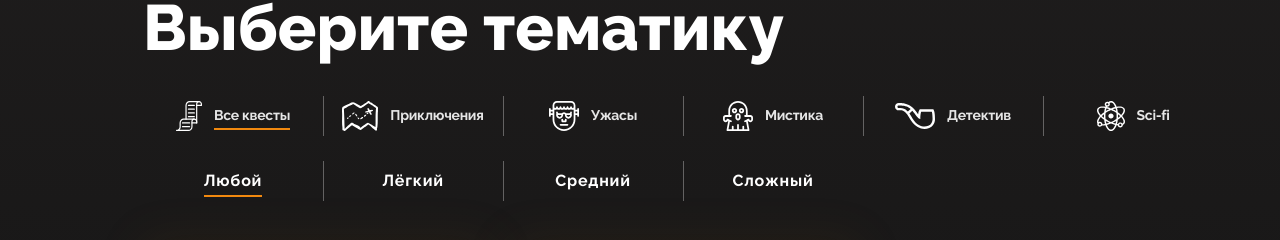
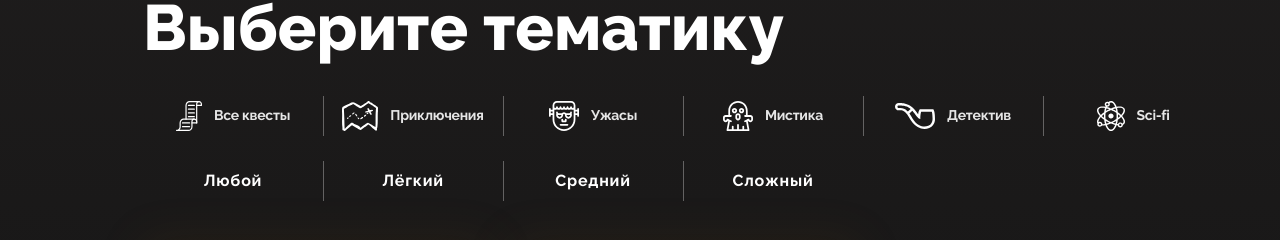
Before and after one commit to ForestDeerr/Escape-Room-vite, a React (Vite) app: page / in a window 1280 px wide. Shown: the part 156-396 px from the top of the page. Built offline with nearby package versions, Linux system fonts and the light colour scheme.

Commit message:
создает компоненты фильтры

```diff
--- a/src/components/card.tsx
+++ b/src/components/card.tsx
@@ -19,7 +19,7 @@ function Card({questCard}: CardProps): JSX.Element {
             </picture>
           </div>
           <div className="quest-card__content">
-            <div className="quest-card__info-wrapper"><a className="quest-card__link" href="quest.html">Склеп</a>
+            <div className="quest-card__info-wrapper"><object><a className="quest-card__link" href="quest.html">Склеп</a></ object>
             </div>
             <ul className="tags quest-card__tags">
               <li className="tags__item">
--- /dev/null
+++ b/src/components/filter-difficul.tsx
@@ -0,0 +1,33 @@
+function FilterDifficul(): JSX.Element {
+
+
+  return (
+    <fieldset className="filter__section">
+      <legend className="visually-hidden">Сложность</legend>
+      <ul className="filter__list">
+        <li className="filter__item">
+          <input type="radio" name="level" id="any" ></input>
+          <label className="filter__label" htmlFor="any"><span className="filter__label-text">Любой</span>
+          </label>
+        </li>
+        <li className="filter__item">
+          <input type="radio" name="level" id="easy"></input>
+          <label className="filter__label" htmlFor="easy"><span className="filter__label-text">Лёгкий</span>
+          </label>
+        </li>
+        <li className="filter__item">
+          <input type="radio" name="level" id="middle"></input>
+          <label className="filter__label" htmlFor="middle"><span className="filter__label-text">Средний</span>
+          </label>
+        </li>
+        <li className="filter__item">
+          <input type="radio" name="level" id="hard"></input>
+          <label className="filter__label" htmlFor="hard"><span className="filter__label-text">Сложный</span>
+          </label>
+        </li>
+      </ul>
+    </fieldset>
+  );
+}
+
+export default FilterDifficul;
--- /dev/null
+++ b/src/components/filter-thematic.tsx
@@ -0,0 +1,61 @@
+function FilterThematic(): JSX.Element {
+
+
+  return (
+    <fieldset className="filter__section">
+      <legend className="visually-hidden">Тематика</legend>
+      <ul className="filter__list">
+        <li className="filter__item">
+          <input type="radio" name="type" id="all" />
+          <label className="filter__label" htmlFor="all">
+            <svg className="filter__icon" width="26" height="30" aria-hidden="true">
+              <use xlinkHref="#icon-all-quests"></use>
+            </svg><span className="filter__label-text">Все квесты</span>
+          </label>
+        </li>
+        <li className="filter__item">
+          <input type="radio" name="type" id="adventure" />
+          <label className="filter__label" htmlFor="adventure">
+            <svg className="filter__icon" width="36" height="30" aria-hidden="true">
+              <use xlinkHref="#icon-adventure"></use>
+            </svg><span className="filter__label-text">Приключения</span>
+          </label>
+        </li>
+        <li className="filter__item">
+          <input type="radio" name="type" id="horror" />
+          <label className="filter__label" htmlFor="horror">
+            <svg className="filter__icon" width="30" height="30" aria-hidden="true">
+              <use xlinkHref="#icon-horror"></use>
+            </svg><span className="filter__label-text">Ужасы</span>
+          </label>
+        </li>
+        <li className="filter__item">
+          <input type="radio" name="type" id="mystic" />
+          <label className="filter__label" htmlFor="mystic">
+            <svg className="filter__icon" width="30" height="30" aria-hidden="true">
+              <use xlinkHref="#icon-mystic"></use>
+            </svg><span className="filter__label-text">Мистика</span>
+          </label>
+        </li>
+        <li className="filter__item">
+          <input type="radio" name="type" id="detective" />
+          <label className="filter__label" htmlFor="detective">
+            <svg className="filter__icon" width="40" height="30" aria-hidden="true">
+              <use xlinkHref="#icon-detective"></use>
+            </svg><span className="filter__label-text">Детектив</span>
+          </label>
+        </li>
+        <li className="filter__item">
+          <input type="radio" name="type" id="sciFi" />
+          <label className="filter__label" htmlFor="sciFi">
+            <svg className="filter__icon" width="28" height="30" aria-hidden="true">
+              <use xlinkHref="#icon-sci-fi"></use>
+            </svg><span className="filter__label-text">Sci-fi</span>
+          </label>
+        </li>
+      </ul>
+    </fieldset>
+  );
+}
+
+export default FilterThematic;
--- a/src/components/filter.tsx
+++ /dev/null
@@ -1,91 +0,0 @@
-function Filter(): JSX.Element {
-
-
-  return (
-
-    <form className="filter" action="#" method="get">
-      <fieldset className="filter__section">
-        <legend className="visually-hidden">Тематика</legend>
-        <ul className="filter__list">
-          <li className="filter__item">
-            <input type="radio" name="type" id="all" checked></input>
-            <label className="filter__label" htmlFor="all">
-              <svg className="filter__icon" width="26" height="30" aria-hidden="true">
-                <use href="#icon-all-quests"></use>
-              </svg><span className="filter__label-text">Все квесты</span>
-            </label>
-          </li>
-          <li className="filter__item">
-            <input type="radio" name="type" id="adventure"></input>
-            <label className="filter__label" htmlFor="adventure">
-              <svg className="filter__icon" width="36" height="30" aria-hidden="true">
-                <use href="#icon-adventure"></use>
-              </svg><span className="filter__label-text">Приключения</span>
-            </label>
-          </li>
-          <li className="filter__item">
-            <input type="radio" name="type" id="horror"></input>
-            <label className="filter__label" htmlFor="horror">
-              <svg className="filter__icon" width="30" height="30" aria-hidden="true">
-                <use href="#icon-horror"></use>
-              </svg><span className="filter__label-text">Ужасы</span>
-            </label>
-          </li>
-          <li className="filter__item">
-            <input type="radio" name="type" id="mystic"></input>
-            <label className="filter__label" htmlFor="mystic">
-              <svg className="filter__icon" width="30" height="30" aria-hidden="true">
-                <use href="#icon-mystic"></use>
-              </svg><span className="filter__label-text">Мистика</span>
-            </label>
-          </li>
-          <li className="filter__item">
-            <input type="radio" name="type" id="detective"></input>
-            <label className="filter__label" htmlFor="detective">
-              <svg className="filter__icon" width="40" height="30" aria-hidden="true">
-                <use href="#icon-detective"></use>
-              </svg><span className="filter__label-text">Детектив</span>
-            </label>
-          </li>
-          <li className="filter__item">
-            <input type="radio" name="type" id="sciFi"></input>
-            <label className="filter__label" htmlFor="sciFi">
-              <svg className="filter__icon" width="28" height="30" aria-hidden="true">
-                <use href="#icon-sci-fi"></use>
-              </svg><span className="filter__label-text">Sci-fi</span>
-            </label>
-          </li>
-        </ul>
-      </fieldset>
-
-      <fieldset className="filter__section">
-        <legend className="visually-hidden">Сложность</legend>
-        <ul className="filter__list">
-          <li className="filter__item">
-            <input type="radio" name="level" id="any" checked></input>
-            <label className="filter__label" htmlFor="any"><span className="filter__label-text">Любой</span>
-            </label>
-          </li>
-          <li className="filter__item">
-            <input type="radio" name="level" id="easy"></input>
-            <label className="filter__label" htmlFor="easy"><span className="filter__label-text">Лёгкий</span>
-            </label>
-          </li>
-          <li className="filter__item">
-            <input type="radio" name="level" id="middle"></input>
-            <label className="filter__label" htmlFor="middle"><span className="filter__label-text">Средний</span>
-            </label>
-          </li>
-          <li className="filter__item">
-            <input type="radio" name="level" id="hard"></input>
-            <label className="filter__label" htmlFor="hard"><span className="filter__label-text">Сложный</span>
-            </label>
-          </li>
-        </ul>
-      </fieldset>
-    </form>
-
-  );
-}
-
-export default Filter;
--- /dev/null
+++ b/src/components/filters.tsx
@@ -0,0 +1,19 @@
+import FilterThematic from './filter-thematic';
+import FilterDifficul from './filter-difficul';
+
+function Filters(): JSX.Element {
+
+
+  return (
+
+    <form className="filter" action="#" method="get">
+      <FilterThematic />
+      <FilterDifficul />
+
+
+    </form>
+
+  );
+}
+
+export default Filters;
--- a/src/pages/main-page/main-page.tsx
+++ b/src/pages/main-page/main-page.tsx
@@ -1,6 +1,6 @@
 import Header from '../../components/header';
 import Footer from '../../components/footer';
-import Filter from '../../components/filter';
+import Filters from '../../components/filters';
 import CardsGrid from '../../components/cards-grid';
 
 import { QuestsType } from '../../types/quests';
@@ -23,7 +23,7 @@ function MainPage({quests}: MainPageProps ): JSX.Element {
             <h2 className="title title--size-m page-content__title">Выберите тематику</h2>
           </div>
           <div className="page-content__item">
-            <Filter />
+            <Filters />
           </div>
           <h2 className="title visually-hidden">Выберите квест</h2>
           <CardsGrid quests={quests} />
```
